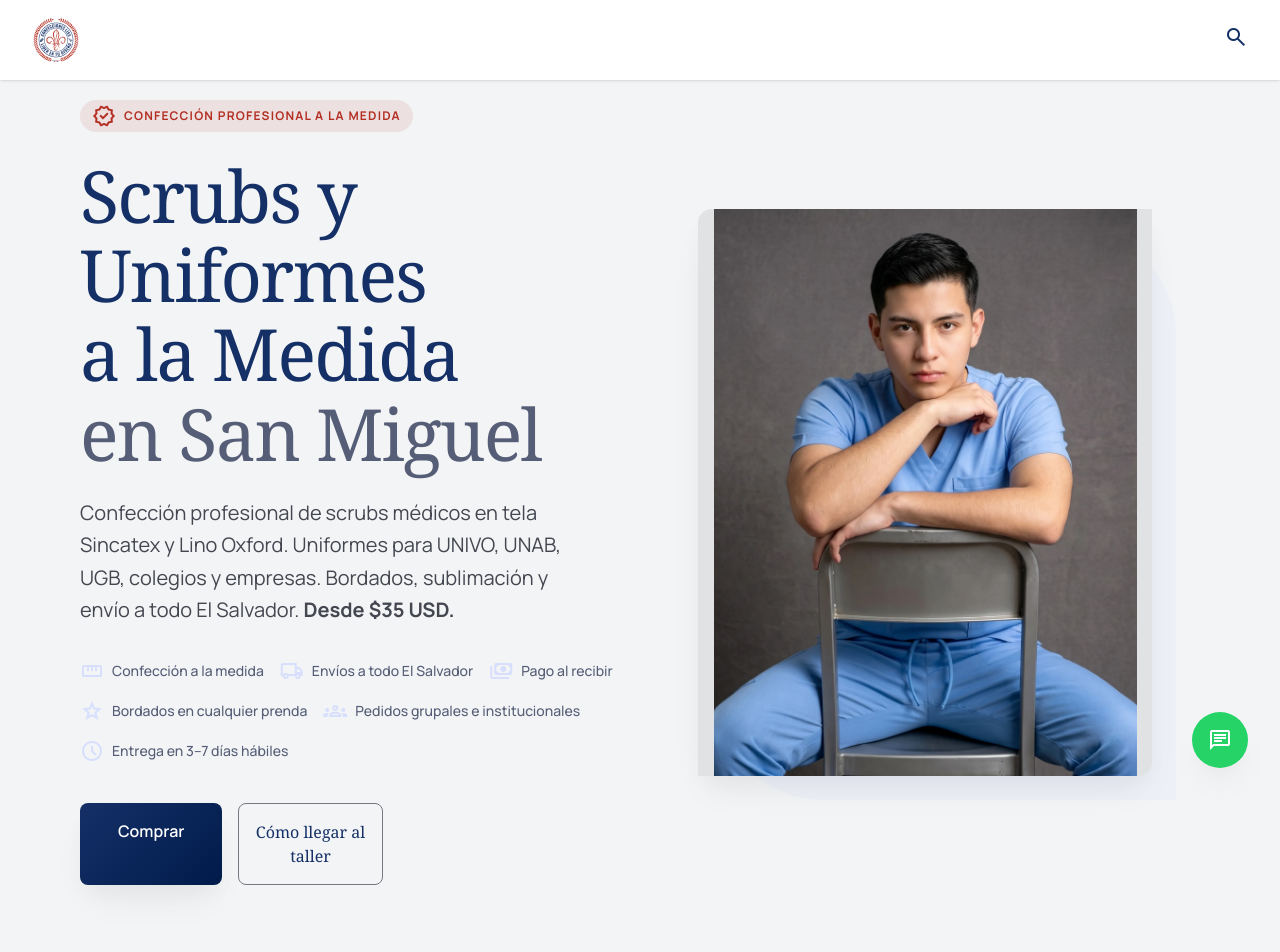
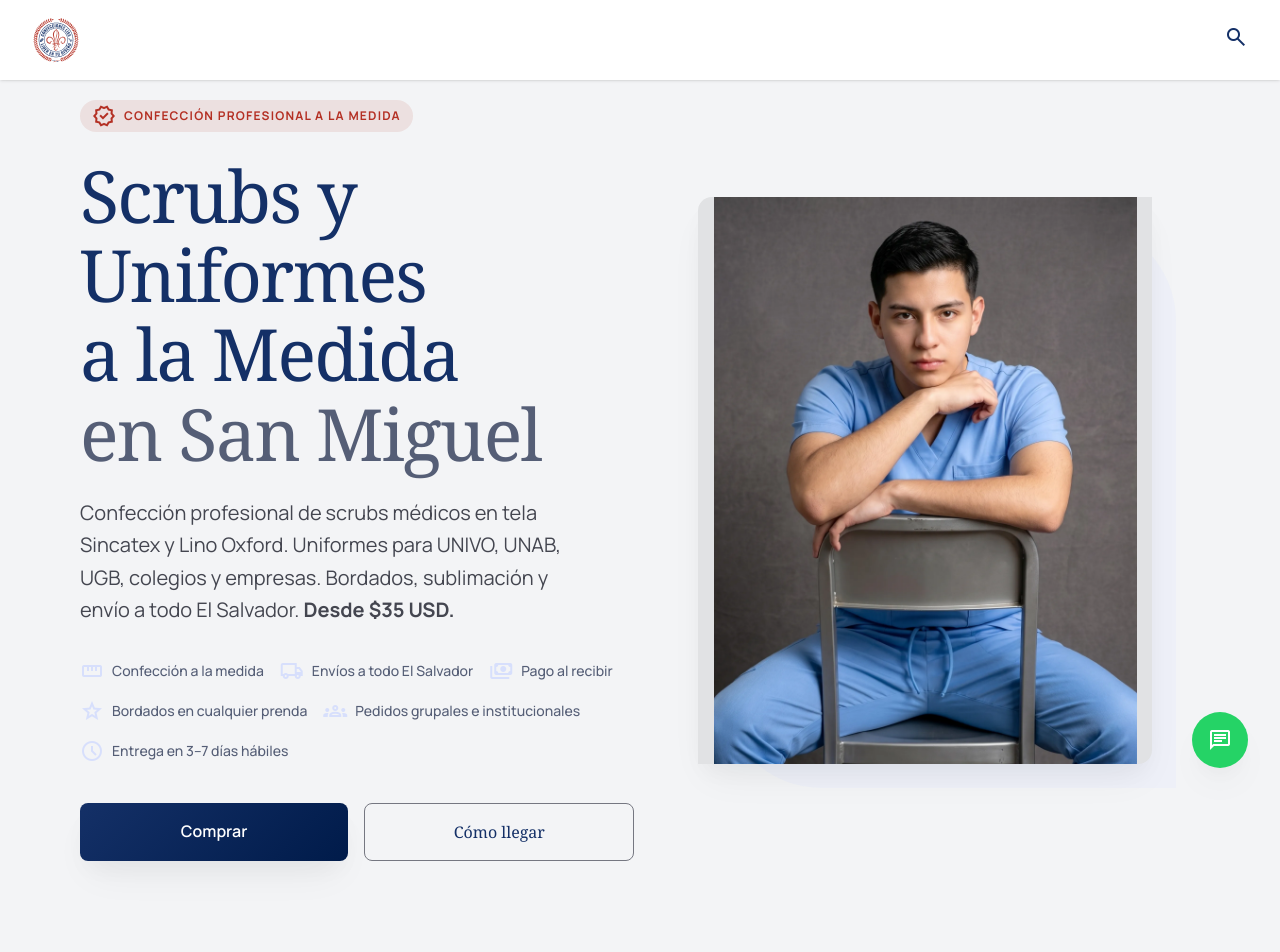
Before and after one commit to carlosm-lab/confeccionesliss, a Next.js app: page / in a window 1280 px wide. Shown: the top 952 px of the page. Built offline with nearby package versions, Linux system fonts and the light colour scheme.

Commit message:
style: hero buttons full width adaptive, shorten text

```diff
--- a/src/app/(public)/page.tsx
+++ b/src/app/(public)/page.tsx
@@ -66,12 +66,12 @@ export default function HomePage() {
                 </div>
               ))}
             </div>
-            <div className="flex w-full gap-4 lg:w-auto">
+            <div className="flex w-full gap-4">
               <a
                 href="https://confeccionesliss.axkar.com/"
                 target="_blank"
                 rel="noopener noreferrer"
-                className="btn-gradient font-body ambient-shadow flex-1 rounded-md px-4 py-4 text-center font-semibold text-white transition-opacity hover:opacity-90"
+                className="btn-gradient font-body ambient-shadow flex-1 rounded-md py-4 text-center font-semibold whitespace-nowrap text-white transition-opacity hover:opacity-90"
               >
                 Comprar
               </a>
@@ -79,9 +79,9 @@ export default function HomePage() {
                 href="https://maps.app.goo.gl/XSs2vgjLG8uvJGoQ7"
                 target="_blank"
                 rel="noopener noreferrer"
-                className="border-outline text-primary hover:bg-surface-variant/50 flex-1 rounded-md border bg-transparent px-4 py-4 text-center font-serif font-medium transition-colors"
+                className="border-outline text-primary hover:bg-surface-variant/50 flex-1 rounded-md border bg-transparent py-4 text-center font-serif font-medium whitespace-nowrap transition-colors"
               >
-                Cómo llegar al taller
+                Cómo llegar
               </a>
             </div>
           </div>
```
